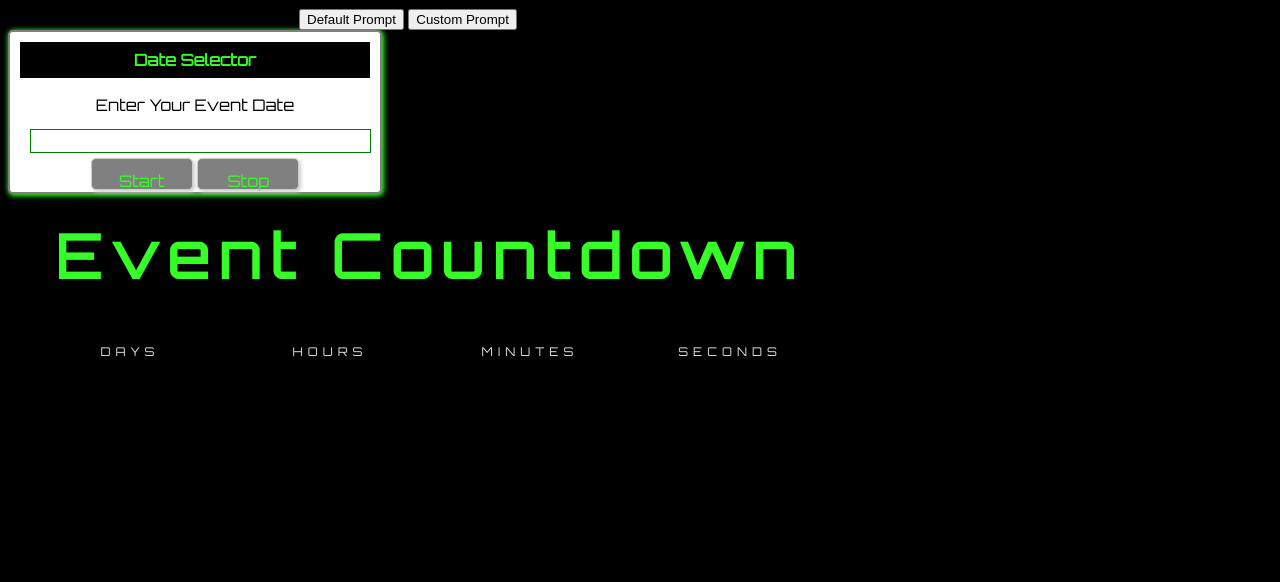
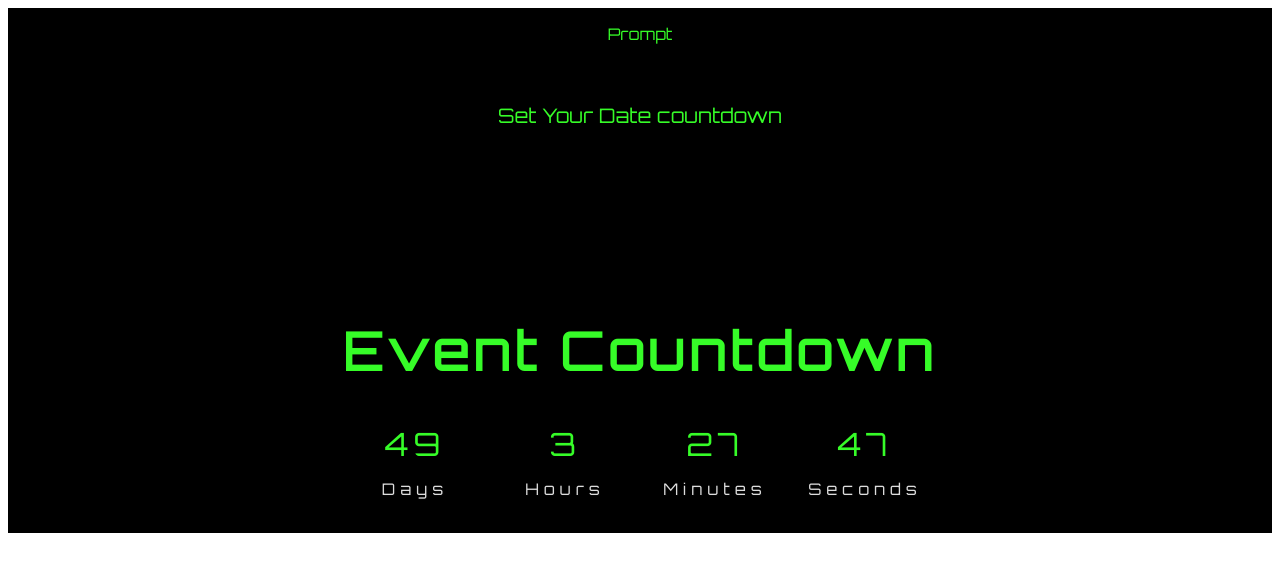
Before and after one commit to johnsonr84-tiy/wk-05-countdown-clock, a plain HTML site: page index.html in a window 1280 px wide. Drawn offline with Linux system fonts and the light colour scheme; a web font is replaced by a local one.

Commit message:
chore (main) Add .gitignore file to project
Add flexbox styles to css
Add flexbox divs to html
Delete input and main css

```diff
--- a/index.html
+++ b/index.html
@@ -1,46 +1,38 @@
 <!DOCTYPE html>
 <html>
+
   <head>
+
     <meta charset="utf-8">
-    <link rel="stylesheet" href="main.css">
-    <link rel="stylesheet" href="input.css">
+    <link rel="stylesheet" href="style.css">
+
 
     <link href="http://fonts.googleapis.com/css?family=Orbitron" rel="stylesheet" type="text/css"/>
-    <link rel="stylesheet" type="text/css"
-          href="https://fonts.googleapis.com/css?family=DigitalBulletin">
 
     <title>Countdown Clock</title>
 
   </head>
+
   <body>
-  <div id="container"
-    <div id="freezeLayer" class="freeze-layer" style="display: none"></div>
-      <button onclick="validatenumber(prompt'Enter any number'));">Default Prompt</button>
-      <button onlclick="">Custom Prompt</button>
-    <div id="result"/>
-    <div id="dialogCont" class="dialog">
-      <div class="dlg-header">
-        <span id="dlg-header">Date Selector</span>
+    <div id="flex-container">
+      <div id="flex-item-1">
+        <p>Prompt</p>
       </div>
-      <div class="dlg-body"</div>
-        <div id="dlgMessage">Enter Your Event Date<input id="dialogInputEl" type="text" class="dlg-input-el"</div>
-      <div class="dlg-footer">
-        <a onclick="">Start</a>
-        <a onclick="">Stop</a>
+      <div id="flex-item-2">
+        <p>Set Your Date countdown</p>
       </div>
-    </div>
-
-
+      <div id="flex-item-3"
         <div id="countdown">
           <h1>Event Countdown</h1>
           <div id="clock"></div>
-        <div id="units">
+          <div id="flex-item-4">
               <span>Days</span>
               <span>Hours</span>
               <span>Minutes</span>
               <span>Seconds</span>
           </div>
         </div>
+      </div>
 
     <script src="./main.js"></script>
   </body>
--- a/input.css
+++ /dev/null
@@ -1,70 +0,0 @@
-
-.dialog {
-  position: inherit;
-  text-align: center;
-  align-items: center;
-  bottom: 10%;
-  tansform: translateX(-50%) translateY(-50%);
-  width: 350px;
-  height: 140px;
-  background: white;
-  padding: 10px;
-  border: 2px solid grey;
-  box-shadow: 1px 1px 5px 1px #36fc28;
-  border-radius: 5px;
-  opacity: 1;
-  transition: all 0.3s linear 0;
-  z-index: 2;
-}
-.dlg-header {
-  align-items: center;
-  padding: 8px;
-  font-weight: bold;
-  background: black;
-  color: #36fc28;
-}
-.dlg-body {
-  align-items: center;
-  align-content: center;
-  padding: 10px;
-  line-height: 35px;
-}
-.dlg-input-el {
-  border: none;
-  outline: none;
-  border: 1px solid green;
-  width: 335px;
-  height: 20px;
-  font-size: 18px;
-}
-.dlg-input-el: focus {
-  box-shadow: inset 0 0 10px 3px #f6f6f6;
-}
-
-a {
-  display: inline-block;
-  text-align: center;
-  width: 100px;
-  height: 20px;
-  padding: 5px 0;
-  border: 1px solid #ccc;
-  border-radius: 5px;
-  background: grey;
-  cursor: pointer;
-  color: #36fc28;
-  verticle-align: middle;
-  box-shadow: 2px 2px 4px 0px #ccc;
-}
-a:active {
-  box-shadow: inset 2px 2px 4px 0px #ccc;
-  color: #666;
-}
-/*.freeze-layer {
-  position: fixed;
-  top: 0;
-  left: 0;
-  height: 100%;
-  width: 100%;
-  background-color: rgba(0, 0, 0, 0.1);
-  z-index: 1;
-}*/
--- a/main.css
+++ /dev/null
@@ -1,50 +0,0 @@
-body{
-  width: 800px;
-  background: #000000;
-  font-family: 'Orbitron', sans-serif;
-  text-align: center;
-  align-items: center;
-}
-
-h1 {
-  color: #36fc28;
-  text-align: center;
-  font-size: 60px;
-  letter-spacing: 10px;
-  /*font-family: 'DigitalBulletin', sans-serif;*/
-}
-#countdown {
-  text-align: center;
-  width: 800px;
-  margin: 10% auto;
-}
-
-#clock span {
-  float: left;
-  text-align: center;
-  font-size: 84px;
-  margin: 0 2.5%;
-  color: #36fc28;
-  padding: 10px;
-  width: 20%;
-  border-radius: 20px;
-  box-sizing: border-box;
-}
-
-#clock:after {
-  content: "";
-  display: block;
-  clear: both;
-}
-#units span {
-  float: left;
-  width: 25%;
-  text-align: center;
-  align-items: center;
-  margin-top: 20px;
-  color: #ddd;
-  text-transform: uppercase;
-  font-size: 12px;
-  letter-spacing: 5px;
-  text-shadow: 1px 1px 1px rgba(10,10,10, 0.7);
-}
--- a/main.js
+++ b/main.js
@@ -43,23 +43,6 @@ function startTimer(id, deadline){
   }, 1000);
 }
 
-function validateNumbumer (number) {
-  var msg = '';
-  if (number != null) {
-
-  } else {
-    msg = 'you cancelled the action.';
-    if (isNan(number)) {
-      msg = 'The input is not a valid number';
-    } else {
-      msg = (number %2 == 0) ? 'Even Number' : 'Odd Number'
-    }
-  } else {
-    msg = 'Wou cancelled the action'
-  }
-  document.getElementById('result').text
-}
-
 window.onload = function(){
   var deadline = new Date("May 22, 2017 17:00:00");
   startTimer("clock", deadline);
--- /dev/null
+++ b/style.css
@@ -0,0 +1,86 @@
+#flex-container {
+    display:flex;
+    flex-direction: column;
+    flex-wrap: nowrap;
+    justify-content: center;
+    align-content: center;
+    align-items: center;
+    text-align: center;
+    background: #000000;
+    font-family: 'Orbitron', sans-serif;
+}
+
+#flex-items-default {
+    width: 600px;
+    height: 450px;
+    flex-grow: 0;
+    flex-shrink: 0;
+    flex-basis: 0;
+}
+
+#flex-item-1 {
+    width: 600px;
+    height: 75px;
+    color: #36fc28;
+    flex-grow: none;
+    flex-shrink: none;
+    flex-basis: none;
+}
+
+#flex-item-2 {
+    width: 600px;
+    height: 200px;
+    font-size: 20px;
+    color: #36fc28;
+    flex-grow: none;
+    flex-shrink: none;
+    flex-basis: none;
+}
+
+#flex-item-3 {
+    width: 600px;
+    height: 250px;
+    font-size: 26px;
+    letter-spacing: 5px;
+    color: #36fc28;
+    flex-grow: none;
+    flex-shrink: none;
+    flex-basis: none;
+}
+
+#clock span {
+  float: left;
+  width: 25%;
+  margin-top: 5px;
+  font-size: 32px;
+  letter-spacing: 5px;
+}
+
+#clock:after {
+  content: "";
+  display: block;
+  clear: both;
+}
+
+#flex-item-4 span {
+    width: 600px;
+    height: 100px;
+    margin-top: 15px;
+    flex-grow: none;
+    flex-shrink: none;
+    flex-basis: none;
+    float: left;
+    width: 25%;
+    color: #ddd;
+    font-size: 16px;
+    letter-spacing: 5px;
+    text-shadow: 1px 1px 1px rgba(10,10,10, 0.7);
+}
+/*#units span {
+  float: left;
+  width: 25%;
+  /*text-align: center;
+  align-items: center;*/
+  /*margin-top: 20px;
+
+}*/
```
Also changed, not shown: 1 other file. Lines whose indentation alone changed are shown as unchanged.
